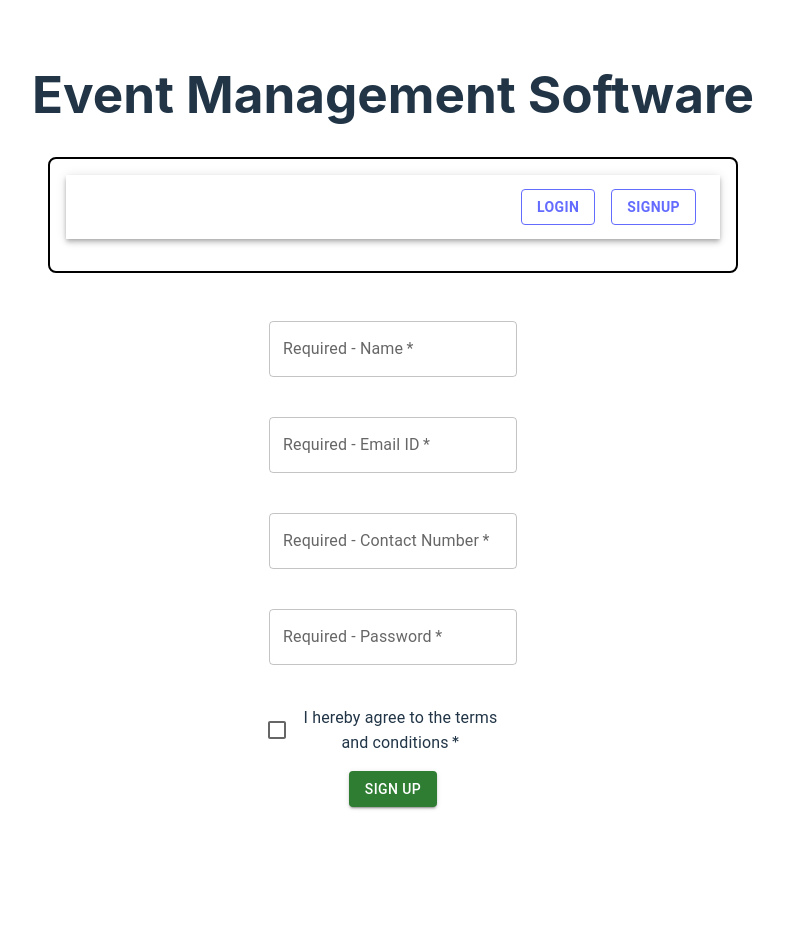
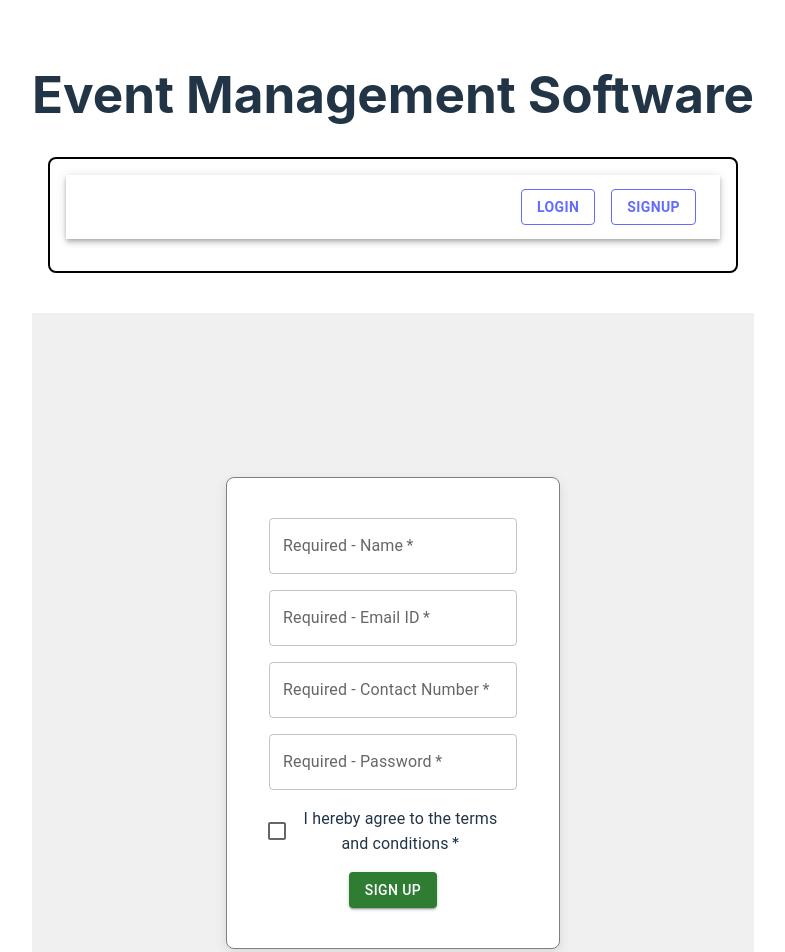
Before and after one commit to avinvmathew/ICT-Project-avin, a React (Vite) app: page /Signup in a window 1280 px wide. Shown: the top 952 px of the page, without its empty margins (247-1032 px from the left). Before the commit the page ends 847 px from the top, so only its background shows below. Built offline with nearby package versions, Linux system fonts and the light colour scheme.

Commit message:
Update Signup.jsx

```diff
--- a/src/components/Signup.jsx
+++ b/src/components/Signup.jsx
@@ -6,17 +6,16 @@ import Button from '@mui/material/Button';
 import FormGroup from '@mui/material/FormGroup';
 import FormControlLabel from '@mui/material/FormControlLabel';
 import Checkbox from '@mui/material/Checkbox';
-import axios from 'axios'
 
 const Signup = () => {
   const [form, setForm] = useState({
     name: '',
     emailId: '',
     contactNo: '',
-    password:'',
+    password: '',
   });
 
-  function valueFetch(e) {
+  const valueFetch = (e) => {
     setForm({ ...form, [e.target.name]: e.target.value });
   };
 
@@ -26,12 +25,27 @@ const Signup = () => {
 
   return (
     <Box
+      sx={{
+        display: 'flex',
+        justifyContent: 'center',
+        alignItems: 'center',
+        height: '100vh',
+        backgroundColor: '#f0f0f0', // Optional: Background color for the page
+      }}
+    >
+      <Box
         component="form"
         sx={{
           '& > :not(style)': { m: 1, width: '25ch' },
           display: 'flex',
+          flexDirection: 'column',
           justifyContent: 'center',
           alignItems: 'center',
+          backgroundColor: 'white', // White background color
+          padding: '32px', // Padding inside the box
+          borderRadius: '8px', // Rounded corners
+          boxShadow: '0px 4px 12px rgba(0, 0, 0, 0.1)', // Box shadow for better visibility
+          border: '1px solid grey', // Border around the box
         }}
         noValidate
         autoComplete="off"
@@ -47,7 +61,6 @@ const Signup = () => {
             value={form.name}
             onChange={valueFetch}
           />
-        <br />
           <TextField
             required
             id="outline-required"
@@ -58,7 +71,6 @@ const Signup = () => {
             value={form.emailId}
             onChange={valueFetch}
           />
-        <br />
           <TextField
             required
             id="outline-required"
@@ -69,7 +81,6 @@ const Signup = () => {
             value={form.contactNo}
             onChange={valueFetch}
           />
-        <br />
           <TextField
             required
             id="outline-required"
@@ -80,15 +91,19 @@ const Signup = () => {
             value={form.password}
             onChange={valueFetch}
           />
-        <br />
           <FormGroup>
-            <FormControlLabel required control={<Checkbox />} label="I hereby agree to the terms and conditions" />
+            <FormControlLabel
+              required
+              control={<Checkbox />}
+              label="I hereby agree to the terms and conditions"
+            />
           </FormGroup>
           <Button variant="contained" color="success" onClick={sendData}>
             Sign Up
           </Button>
         </Stack>
       </Box>
+    </Box>
   );
 };
 
```
Lines whose indentation alone changed are shown as unchanged.
